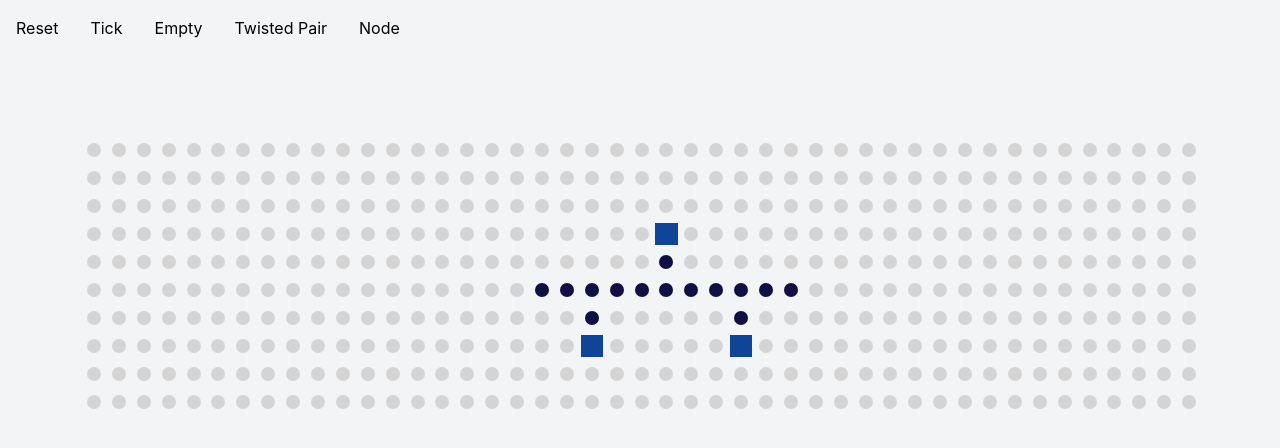
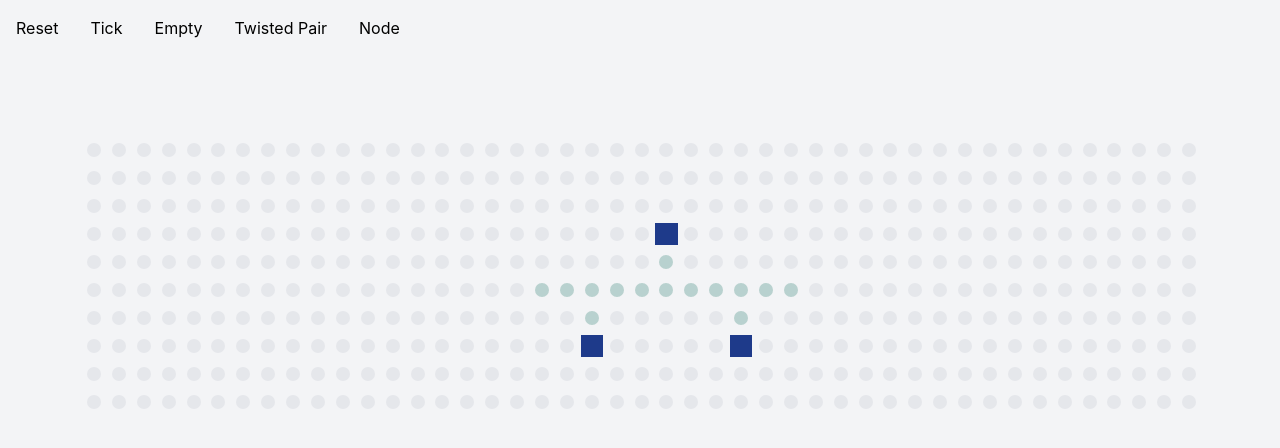
Before and after one commit to brunomariz/network-sim-oo, a Next.js app: page / in a window 1280 px wide. Shown: the top 448 px of the page. Built offline with nearby package versions, Linux system fonts and the light colour scheme.

Commit message:
refac: move color handling to css and next component

```diff
--- a/classes/Link.ts
+++ b/classes/Link.ts
@@ -15,11 +15,10 @@ export default class Link extends NetworkFeature {
     transmissionStatus: TransmissionStatus,
     signal: Signal
   ) {
-    super("#101044", transmissionStatus);
+    super(transmissionStatus);
 
     this.signal = signal;
     this.errorRate = errorRate;
-    this.color = this.getNewColor();
   }
 
   tick(elements: NetworkFeature[][], position: Position): NetworkFeature {
--- a/classes/NetworkFeature.ts
+++ b/classes/NetworkFeature.ts
@@ -3,13 +3,11 @@ import { Signal } from "./Signal";
 
 export default class NetworkFeature {
   name: string = "Network Feature";
-  color: string;
   transmissionStatus: TransmissionStatus;
   signal: Signal = new Signal(0, false);
 
-  constructor(color: string, transmissionStatus: TransmissionStatus) {
+  constructor(transmissionStatus: TransmissionStatus) {
     this.transmissionStatus = transmissionStatus;
-    this.color = color;
   }
 
   tick(elements: NetworkFeature[][], position: Position): NetworkFeature {
--- a/classes/Node.ts
+++ b/classes/Node.ts
@@ -4,7 +4,7 @@ import NetworkFeature from "./NetworkFeature";
 export default class Node extends NetworkFeature {
   name: string = "Node";
   constructor() {
-    super("#104499", TransmissionStatus.transmitting);
+    super(TransmissionStatus.transmitting);
     this.signal.value = 2.5;
   }
 }
--- a/components/GridElement/GridElement.tsx
+++ b/components/GridElement/GridElement.tsx
@@ -1,7 +1,9 @@
 import React, { useEffect, useState } from "react";
 import { TransmissionStatus } from "../../@types/transmissionStatus";
+import Link from "../../classes/Link";
 import NetworkFeature from "../../classes/NetworkFeature";
 import Node from "../../classes/Node";
+import TwistedPair from "../../classes/TwistedPair";
 import CtxMenu from "../CtxMenu/CtxMenu";
 import styles from "./gridElement.module.css";
 
@@ -16,6 +18,27 @@ function GridElement({ networkFeature, handleClick }: Props) {
   const handleContextMenu = () => {
     setShowCtxMenu(!showCtxMenu);
     setClickable(false);
+  };
+
+  const getClasses = (networkFeature: NetworkFeature) => {
+    const classes =
+      (networkFeature instanceof Node && styles.nodeElement) +
+      " " +
+      (networkFeature instanceof Link && styles.linkElement) +
+      " " +
+      (networkFeature instanceof TwistedPair && styles.tpElement) +
+      " " +
+      (networkFeature.transmissionStatus == TransmissionStatus.transmitting &&
+        networkFeature instanceof TwistedPair &&
+        styles.transmittingLink) +
+      " " +
+      (networkFeature.transmissionStatus ==
+        TransmissionStatus.justTransmitted &&
+        networkFeature instanceof Link &&
+        styles.justTransmittedLink) +
+      " " +
+      (networkFeature.signal.corrupted && styles.corruptedLink);
+    return classes;
   };
 
   return (
@@ -54,11 +77,8 @@ function GridElement({ networkFeature, handleClick }: Props) {
         <div
           className={
             styles.baseInnerElement +
-            ` ${clicked && styles.animate} ${
-              networkFeature instanceof Node && styles.nodeElement
-            }`
+            ` ${clicked && styles.animate} ${getClasses(networkFeature)}`
           }
-          style={{ backgroundColor: networkFeature.color }}
         ></div>
         {showCtxMenu && (
           <CtxMenu
--- a/components/GridElement/gridElement.module.css
+++ b/components/GridElement/gridElement.module.css
@@ -11,7 +11,25 @@
 }
 
 .nodeElement {
-  @apply w-4/5 h-4/5 rounded-none;
+  @apply w-4/5 h-4/5 rounded-none bg-blue-900;
+}
+
+.linkElement {
+  @apply bg-opacity-40;
+}
+
+.tpElement {
+  background: #338274;
+  @apply linkElement opacity-30;
+}
+.justTransmittedLink {
+  @apply opacity-40;
+}
+.transmittingLink {
+  @apply opacity-100;
+}
+.corruptedLink {
+  filter: invert(100%);
 }
 
 .animate {
```
